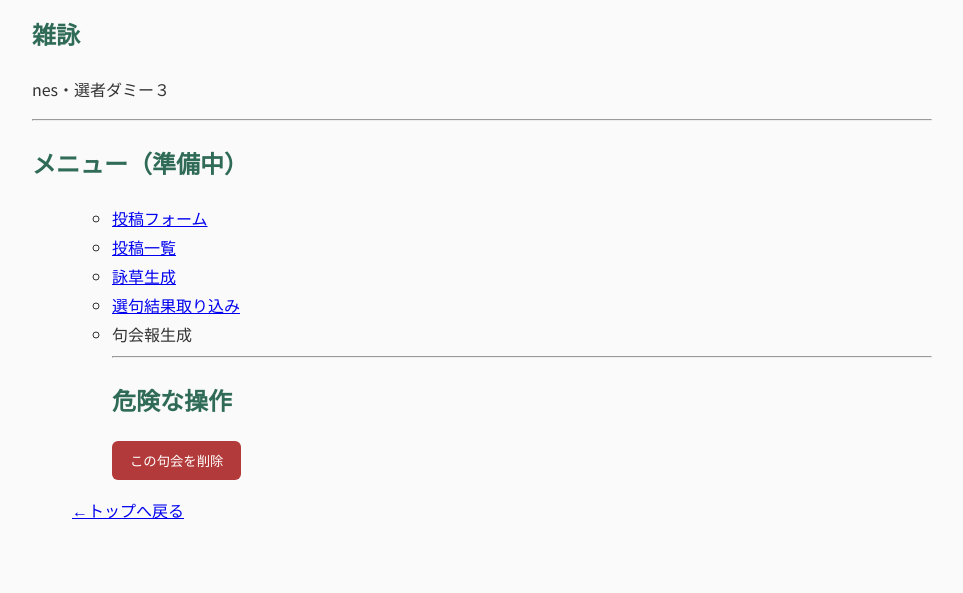
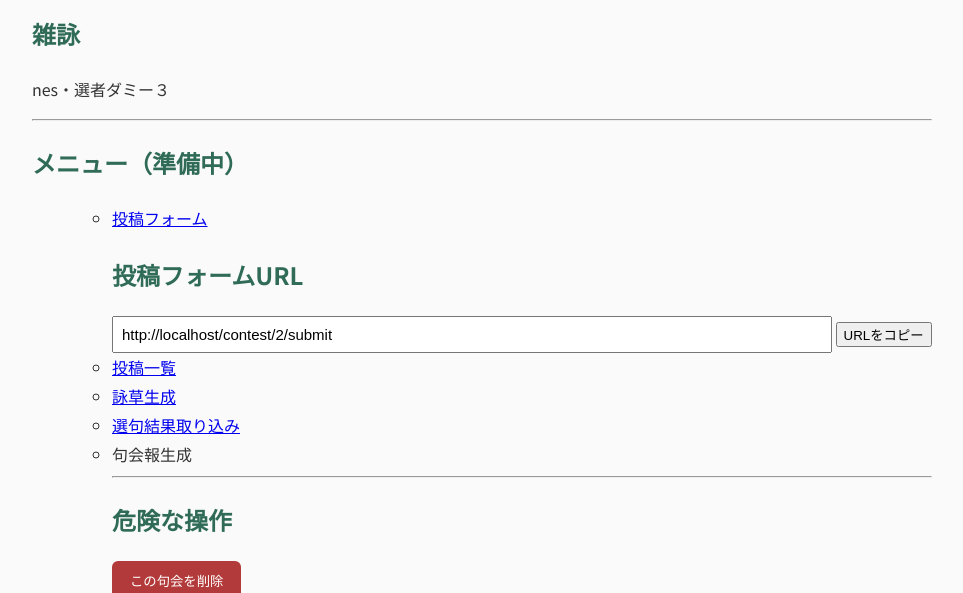
Before and after one commit to nes-710/HisuiKukai, a Flask app: page /contest/2 in a window 1280 px wide. Shown: the part 783-1376 px from the top of the page, without its empty margins (158-1121 px from the left). Before the commit the page ends 1302 px from the top, so only its background shows below. Run offline with Flask 3, Linux system fonts and the light colour scheme; data comes from the database, SQL or seed files in the repository; both versions use the stored data as it was after the commit.

Commit message:
v0.6.5 投稿フォームURLコピー機能を追加

```diff
--- a/static/style.css
+++ b/static/style.css
@@ -103,3 +103,10 @@ textarea[readonly] {
 .danger-button:hover {
     background: #8f2d2d;
 }
+
+#submit-url {
+    width: 100%;
+    max-width: 700px;
+    padding: 8px;
+    font-size: 15px;
+}
--- a/templates/contest.html
+++ b/templates/contest.html
@@ -97,6 +97,19 @@
 </a>
 </li>
 
+<h2>投稿フォームURL</h2>
+
+<input
+    type="text"
+    id="submit-url"
+    value="{{ request.url_root }}contest/{{ contest['id'] }}/submit"
+    readonly
+>
+
+<button type="button" onclick="copyText('submit-url')">
+    URLをコピー
+</button>
+
 <li>
 <a href="/contest/{{ contest['id'] }}/submissions">
 投稿一覧
@@ -143,4 +156,12 @@
 
 </html>
 
+<script>
+function copyText(id) {
+    const element = document.getElementById(id);
+    element.select();
+    document.execCommand("copy");
+}
+</script>
+
 {% endblock %}
```
Also changed, not shown: data/hisui.db.
